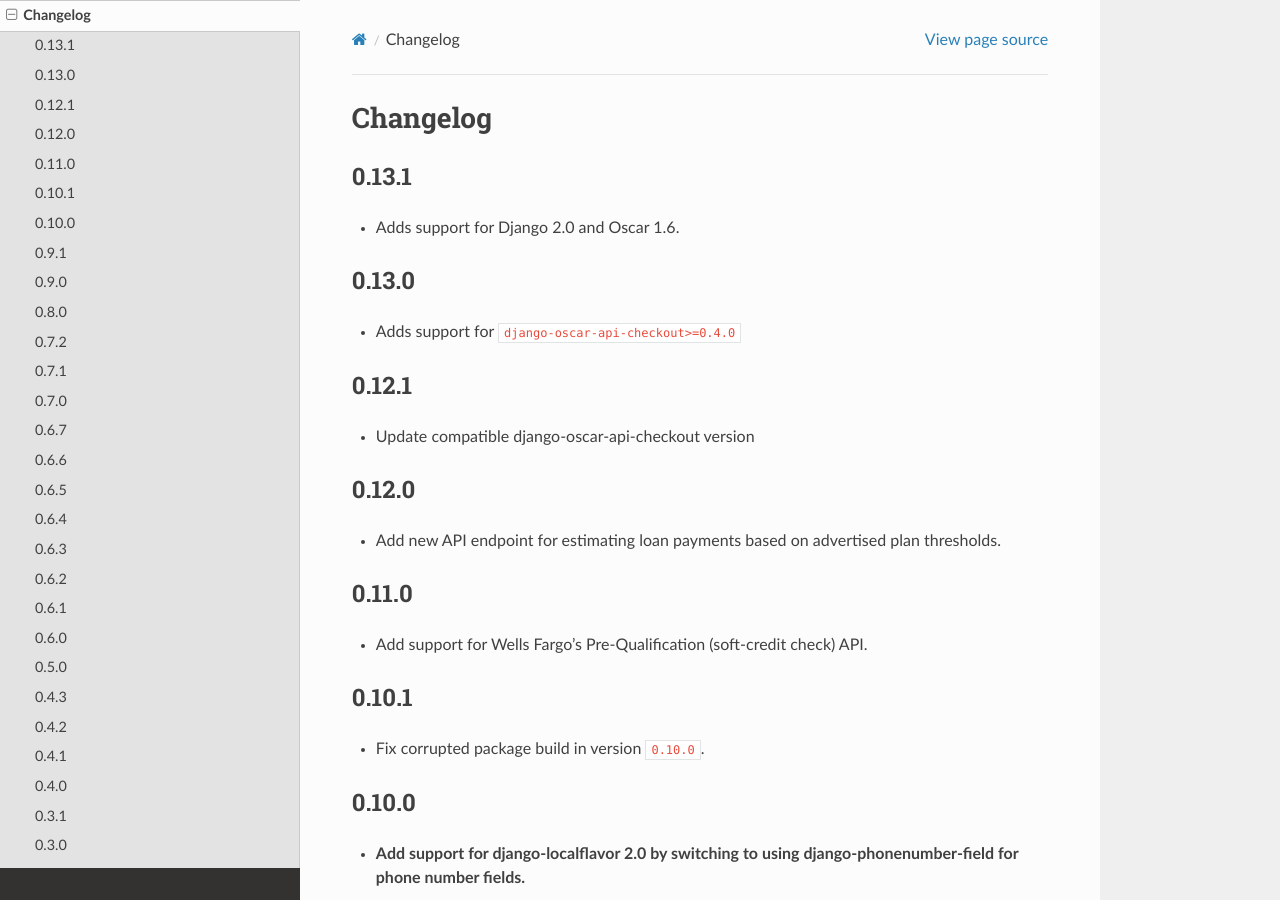
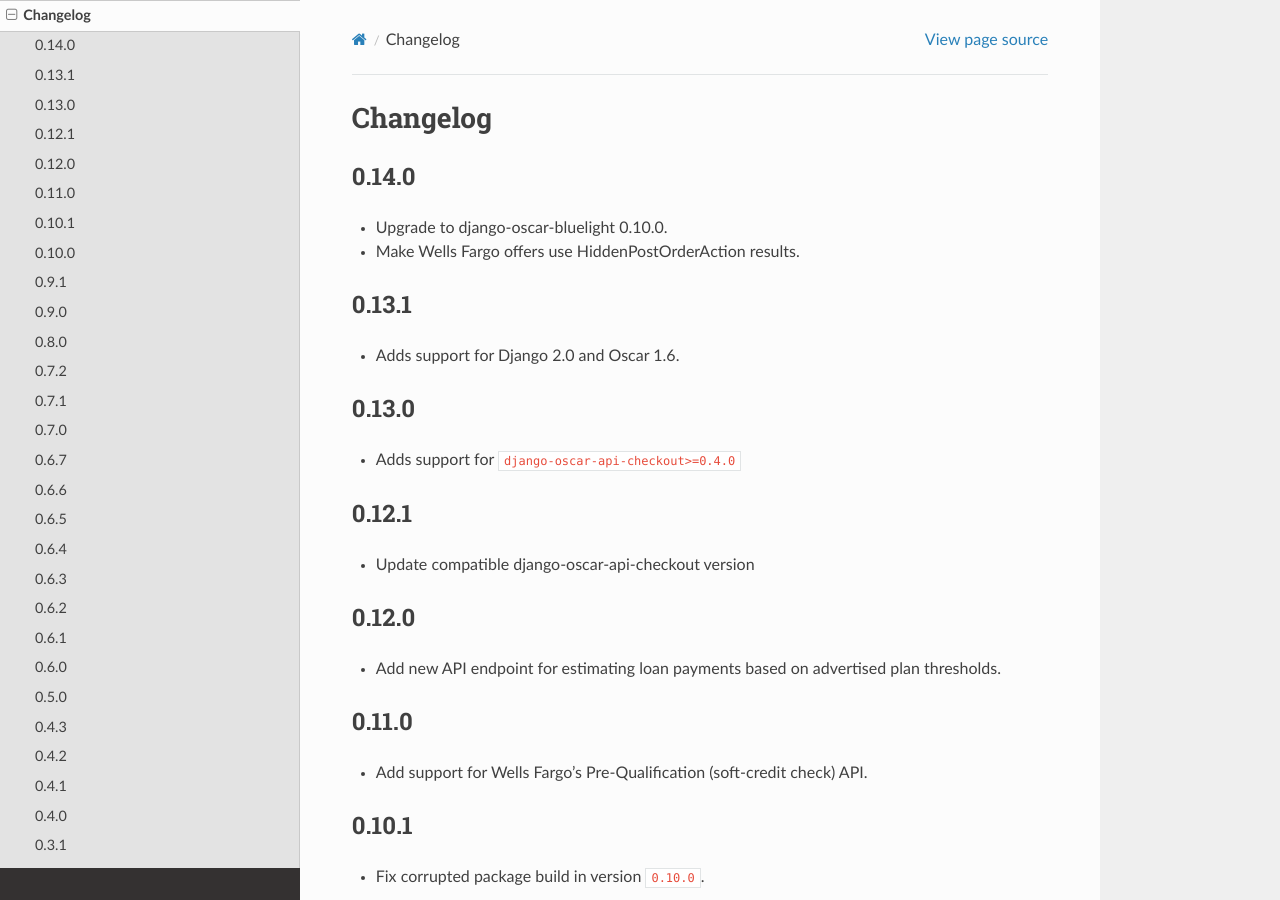
Before and after one commit to m-hairan/django-oscar, a Sphinx documentation site: the page built from docs/changes.rst, in a window 1280 px wide and 900 px high. Built offline with Sphinx 7.4.7 and the Read the Docs theme 2.0.0, drawn with Linux system fonts in a browser that asks for light colours; the version number could not be read and is left out.

Commit message:
Update changelog

```diff
--- a/docs/changes.rst
+++ b/docs/changes.rst
@@ -2,6 +2,11 @@
 
 Changelog
 =========
+
+0.14.0
+------------------
+- Upgrade to django-oscar-bluelight 0.10.0.
+- Make Wells Fargo offers use HiddenPostOrderAction results.
 
 0.13.1
 ------------------
```
